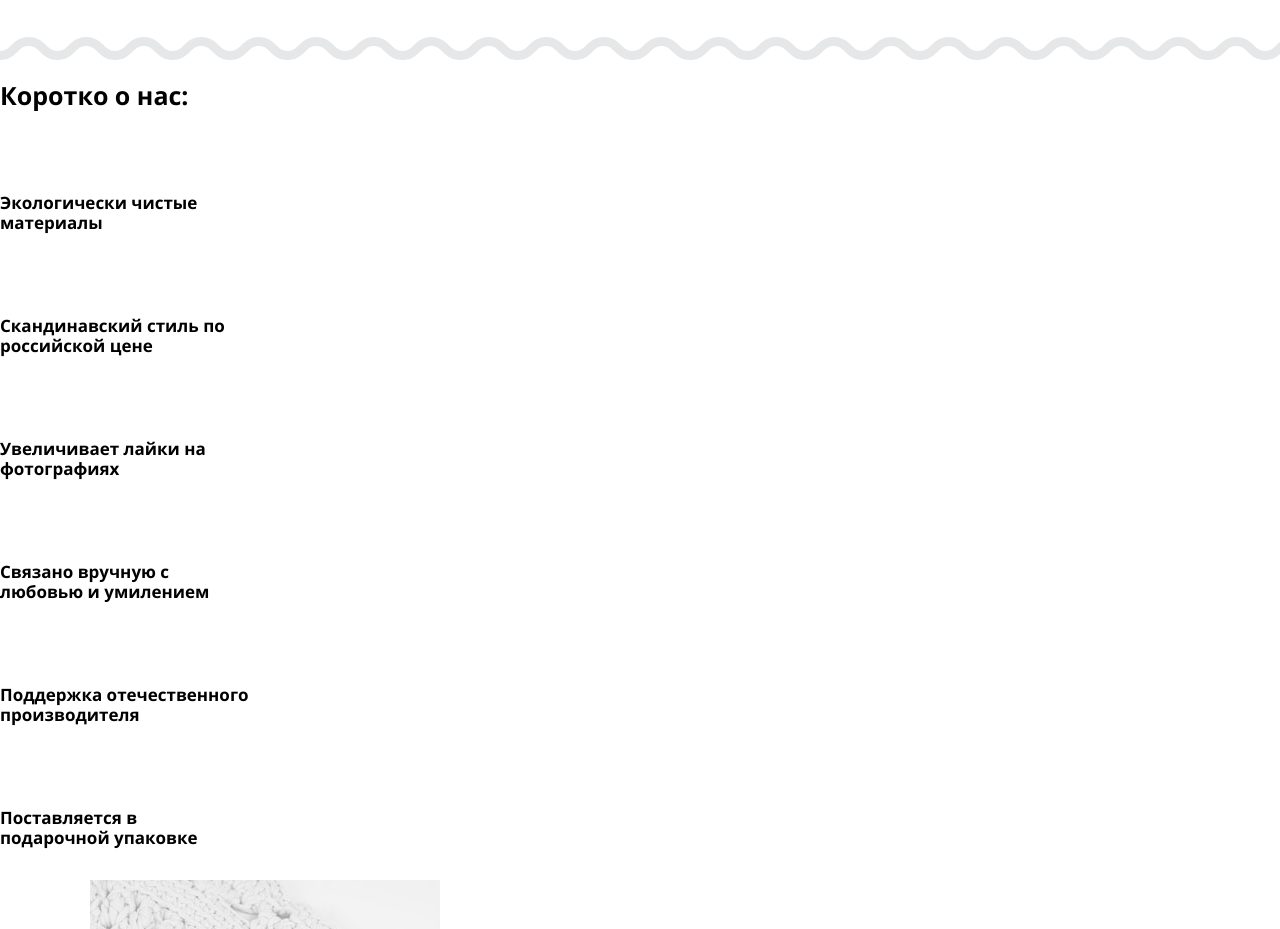
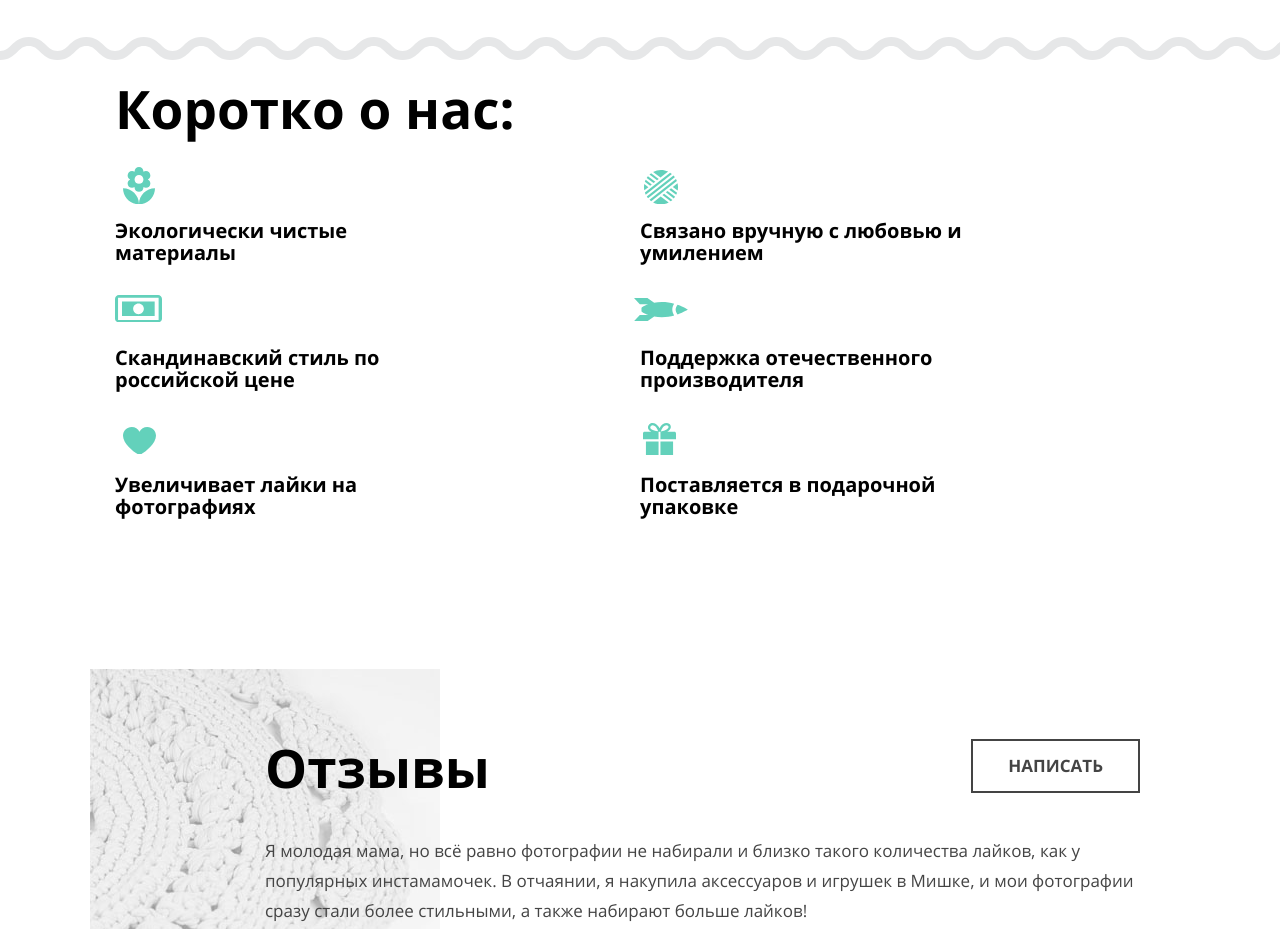
Before and after one commit to WearponiX/174876-mishka-16, a website: page source/index.html in a window 1280 px wide. Shown: the part 1660-2589 px from the top of the page. Drawn offline with nearby package versions, Linux system fonts and the light colour scheme; files that its build step writes are made by us from their sources; files whose address does not match are found by name.

```diff
--- a/source/index.html
+++ b/source/index.html
@@ -11,6 +11,7 @@
 </head>
 <body>
   <header class="page-header">
+  <div class="container">
     <nav class="main-nav main-nav--closed main-nav--nojs">
       <a class="page-header__logo" href="index.html">
         <picture>
@@ -45,6 +46,7 @@
       </ul>
       <p class="nav-note">Бесплатная доставка по России</p>
     </nav>
+  </div>
   </header>
   <main class="page-main">
     <div class="page-main__wrapper">
@@ -89,18 +91,22 @@
       <a class="item__buy" href="#">Заказать</a>
     </section>
     <span class="page-main__line--grey page-main__line--item"></span>
+    <div class="container">
     <section class="page-main__about about">
-      <h3 class="about__headline">Коротко о нас:</h3>       <!--картинки вставить background image и выставить-->
-      <p class="about__line">Экологически чистые материалы</p>
-      <p class="about__line">Скандинавский стиль по российской цене</p>
-      <p class="about__line">Увеличивает лайки на фотографиях</p>
-      <p class="about__line">Связано вручную с любовью и умилением</p>
-      <p class="about__line">Поддержка отечественного производителя</p>
-      <p class="about__line">Поставляется в подарочной упаковке</p>
+          <h3 class="about__headline">Коротко о нас:</h3>
+          <ul class="page-main__about-list">
+            <li class="about-list__item about-list__item--eco">Экологически чистые материалы</li>
+            <li class="about-list__item about-list__item--scandinavian ">Скандинавский стиль по российской цене</li>
+            <li class="about-list__item about-list__item--like ">Увеличивает лайки на фотографиях</li>
+            <li class="about-list__item about-list__item--handmade">Связано вручную с любовью и умилением</li>
+            <li class="about-list__item about-list__item--support">Поддержка отечественного производителя</li>
+            <li class="about-list__item about-list__item--present">Поставляется в подарочной упаковке</li>
+        </ul>
     </section>
+    </div>
     <section class="page-main__reviews reviews">
       <h3 class="reviews__headline">Отзывы</h3>       <!--картинки вставить background image и выставить-->
-      <p class="reviews__message">Я молодая мама, но всё равно фотографии не набирали и близко такого количества лайков, как у популярных инстамамочек. В отчаянии, я накупила аксессуаров и игрушек в Мишке, и мои фотографии сразу стали более стильными, а также набирают больше лайков!</p>
+      <blockquote class="reviews__message">Я молодая мама, но всё равно фотографии не набирали и близко такого количества лайков, как у популярных   инстамамочек. В отчаянии, я накупила аксессуаров и игрушек в Мишке, и мои фотографии сразу стали более стильными, а также набирают больше лайков!</blockquote>
       <p class="reviews__author"><span class="reviews__author-name">Анастасия Красильникова</span> @misssssiskras</p>
       <div class="reviews__page">
         <a class="reviews__change-page reviews__change-page--prev">
@@ -135,7 +141,7 @@
       </div>
       <a class="contacts__contact" href="#">Напишите нам</a>
     </section>
-  </div>
+    </div>
   </main>
   <footer class="page-footer">
     <div class="container">
--- a/source/less/blocks/about.less
+++ b/source/less/blocks/about.less
@@ -1,6 +1,4 @@
 .about{
-  flex-direction: column;
-  width: 260px;
   padding: 20px 0 32px;
 }
 .about__headline{
@@ -10,7 +8,17 @@
   display: flex;
   margin: 0;
 }
-.about__line{
+.page-main__about-list {
+  margin: 0;
+  padding: 0;
+  list-style: none;
+  display: flex;
+  flex-direction: column;
+}
+.about-list__item {
+  margin: 0;
+  padding: 0;
+  position: relative;
   font-size: 17px;
   line-height: 20px;
   font-weight: bold;
@@ -18,3 +26,96 @@
   margin: 0;
   width: 250px;
 }
+.about-list__item--eco::before {
+  content: "";
+  position: absolute;
+  top: 30px;
+  left: 8px;
+  width: 32px;
+  height: 37px;
+  background: url(../img/icon-feature-flower.svg) no-repeat;
+  background-image: #63d1bb;
+}
+.about-list__item--scandinavian::before {
+  content: "";
+  position: absolute;
+  top: 31px;
+  left: 0;
+  width: 47px;
+  height: 27px;
+  background: url(../img/icon-feature-money.svg) no-repeat;
+  background-image: #63d1bb;
+}
+.about-list__item--like::before {
+  content: "";
+  position: absolute;
+  top: 36px;
+  left: 8px;
+  width: 34px;
+  height: 27px;
+  background: url(../img/icon-feature-heart.svg) no-repeat;
+  background-image: #63d1bb;
+}
+.about-list__item--handmade::before {
+  content: "";
+  position: absolute;
+  top: 33px;
+  left: 4px;
+  width: 35px;
+  height: 34px;
+  background: url(../img/icon-feature-ball.svg) no-repeat;
+  background-image: #63d1bb;
+}
+.about-list__item--support::before {
+  content: "";
+  position: absolute;
+  top: 34px;
+  left: -6px;
+  width: 55px;
+  height: 23px;
+  background: url(../img/icon-feature-rocket.svg) no-repeat;
+  background-image: #63d1bb;
+}
+.about-list__item--present::before {
+  content: "";
+  position: absolute;
+  top: 32px;
+  left: 3px;
+  width: 33px;
+  height: 32px;
+  background: url(../img/icon-feature-gift.svg) no-repeat;
+  background-image: #63d1bb;
+}
+@media (min-width: @tablet-width) {
+  .page-main__about-list {
+    flex-direction: column;
+    flex-wrap: wrap;
+    height: 440px;
+  }
+  .about__headline{
+    font-size: 43px;
+    line-height: 50px;
+    font-weight: bold;
+  }
+  .about-list__item {
+    width: 350px;
+    font-size: 20px;
+    line-height: 22px;
+    font-weight: bold;
+  }
+}
+@media (min-width: @desktop-width) {
+  .page-main__about-list {
+    height: 500px;
+  }
+    .about__headline{
+    font-size: 53px;
+    line-height: 57px;
+    font-weight: bold;
+  }
+    .about-list__item {
+    font-size: 20px;
+    line-height: 22px;
+    font-weight: bold;
+  }
+}
--- a/source/less/blocks/contacts.less
+++ b/source/less/blocks/contacts.less
@@ -2,6 +2,7 @@
   display: flex;
   flex-direction: column;
   width: 260px;
+  margin: 0 auto;
   padding: 35px 0 0;
 }
 .contacts__headline{
@@ -40,7 +41,6 @@
   }
 }
 .contacts__map{
-  display: flex;
   margin: 0 -30px;
   width: 320px;
 }
@@ -64,14 +64,29 @@
   }
 }
 @media (min-width: @tablet-width) {
+  .contacts{
+    width: 668px;
+    padding: 0;
+  }
   .contacts__headline{
     font-size: 43px;
     line-height: 50px;
+    margin: 70px 0;
+  }
+  .contacts__data tbody{
+    width: 100%;
+    display: flex;
+    justify-content: space-between;
+    vertical-align: top;
   }
   .contacts__data tr{
-
+    display: inline-block;
   }
 
+}
+.contacts__map{
+  margin: 0 -50px;
+  width: 768px;
 }
 @media (min-width: @desktop-width) {
   .contacts__headline{
--- a/source/less/blocks/page-header.less
+++ b/source/less/blocks/page-header.less
@@ -1,5 +1,6 @@
 .page-header {
   display: flex;
+  width: 100%;
   flex-direction: column;
   border-top: 1px solid #ececec;
   border-bottom: 1px solid #ececec;
@@ -116,7 +117,7 @@
 }
 @media (min-width: @tablet-width) {
   .main-nav{
-    padding: 0 50px;
+    padding: 0;
     display: flex;
     flex-wrap: wrap;
     flex-direction: row;
--- a/source/less/scaffolding.less
+++ b/source/less/scaffolding.less
@@ -4,10 +4,10 @@
   padding: 0;
   font-family: @font-family;
 }
+.page-header .container,
 .page-header{
   width: 320px;
   padding: 0;
-  margin: 0 auto;
 }
 .container{
   margin: 0 auto;
@@ -43,6 +43,7 @@
 .page-header{
   width: @tablet-width;
 }
+.page-header .container,
 .container{
   padding: 0 50px;
   width: calc(@tablet-width - 100px);
@@ -53,6 +54,7 @@
 .page-header{
   width: @desktop-width;
 }
+.page-header .container,
 .container{
   padding: 0 50px;
   width: calc(@desktop-width - 100px);
```
Also changed, not shown: 1 other file.
